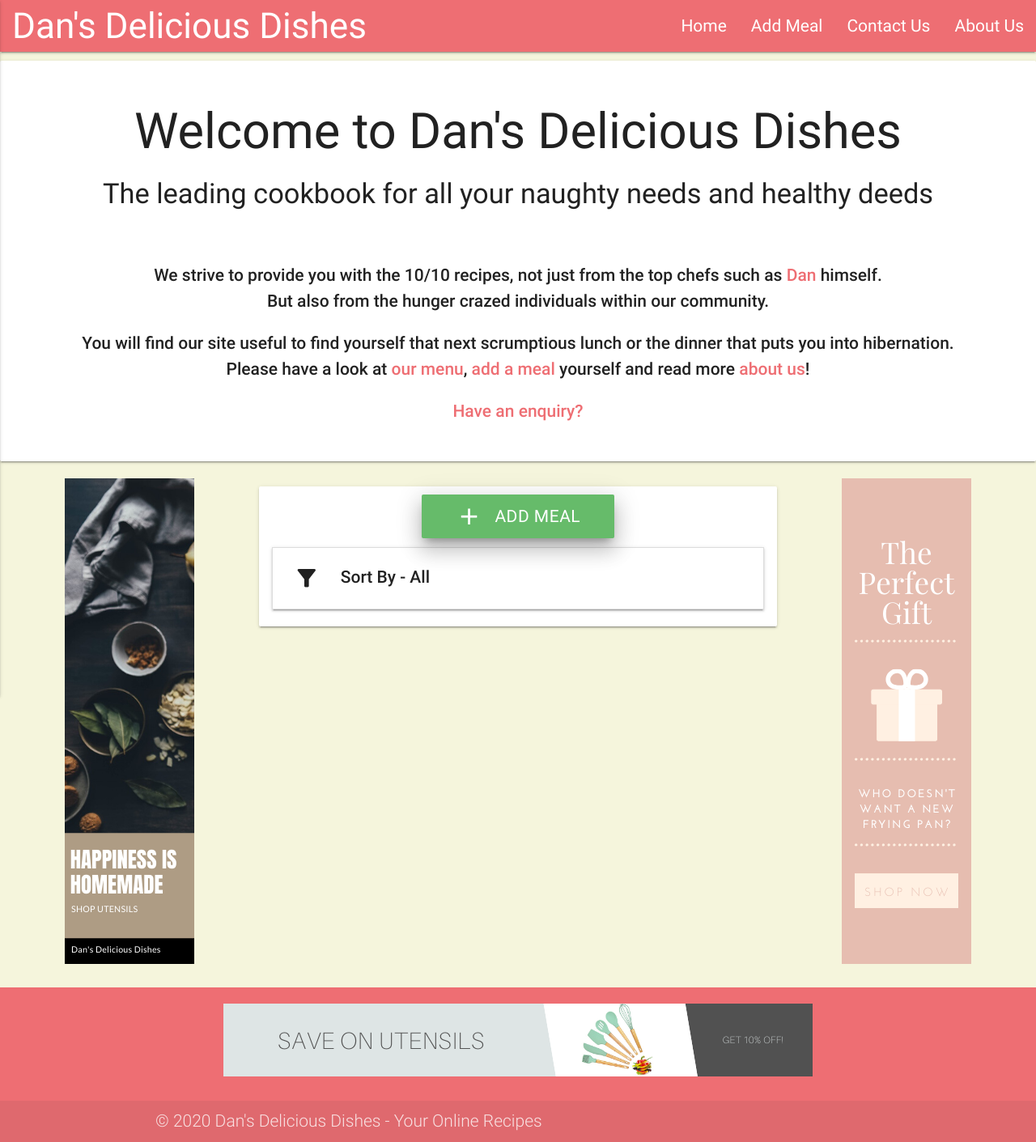
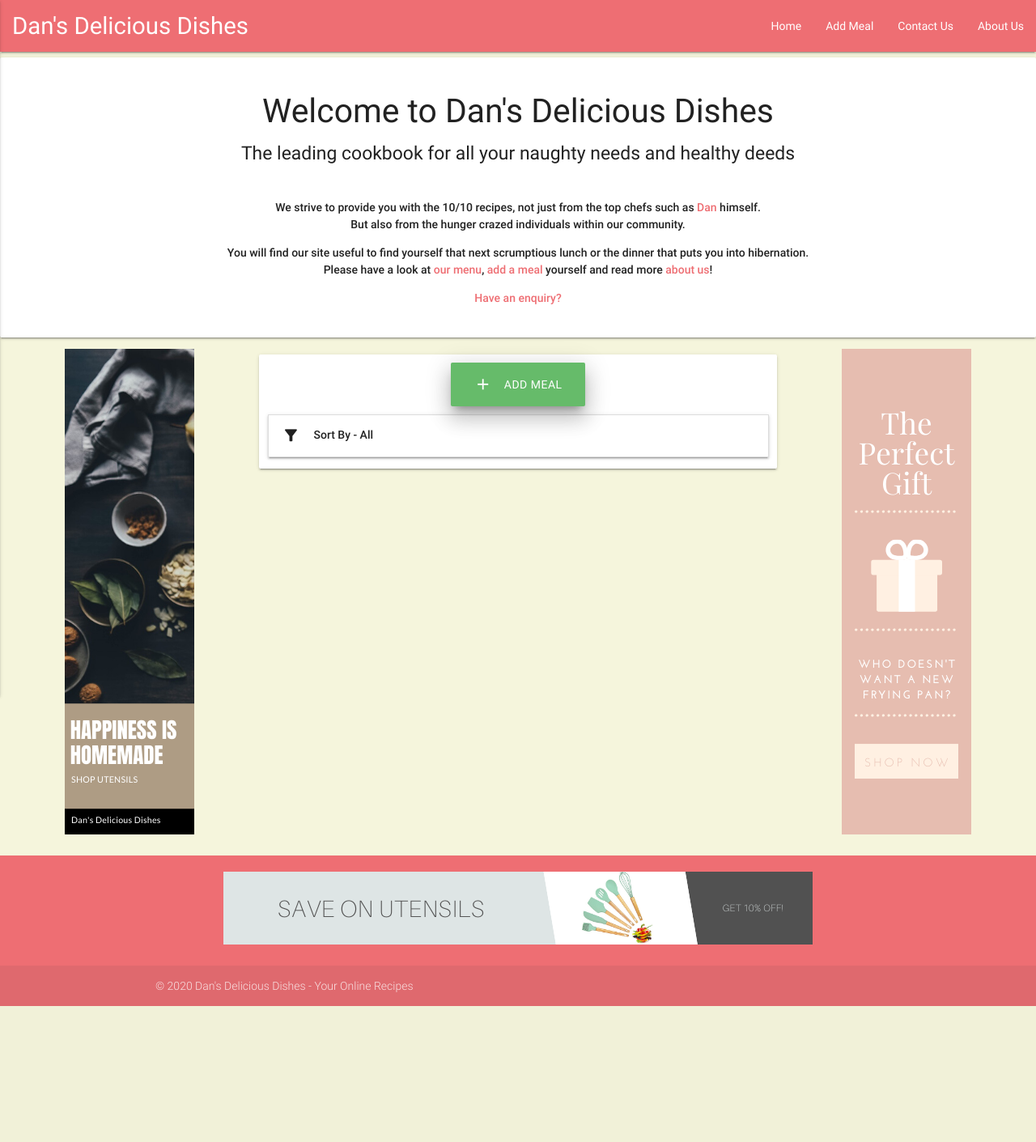
Before and after one commit to DanArmstrong124/cook-book, a Flask app: page / in a window 1280 px wide. Shown: the whole page at 81% size. After the commit the page ends 1243 px from the top, so only its background shows below. Run offline with Flask 2, Linux system fonts and the light colour scheme; data that the repository does not hold is empty; some libraries are stand-ins or nearby versions.

Commit message:
Updated CSS

```diff
--- a/static/css/media.css
+++ b/static/css/media.css
@@ -1,5 +1,11 @@
-@media only screen and (min-width:0px) {
-  html{
-      font-size: 21px !important;
-  }
+@media only screen and (min-width:600px) {
+    html{
+      font-size: 18px !important;
+    }
 }
+
+@media only screen and (min-width: 900px) {
+    html{
+        font-size: 14px !important;
+    }
+}
--- a/static/css/style.css
+++ b/static/css/style.css
@@ -1,3 +1,7 @@
+html{
+    font-size: 21px;
+}
+
 body{
     background-color: beige;
 
--- a/templates/meals.html
+++ b/templates/meals.html
@@ -14,10 +14,10 @@
     </div>
 </div>
 <div class="row">
-        <div class="col m3 center advert hide-on-med-and-down">
+        <div class="col l3 center advert hide-on-med-and-down">
             <a href="https://www.argos.co.uk/search/spoon/?clickOrigin=searchbar:home:term:spoon" target="_blank"><img src={{url_for('static', filename='images/skyscrape1.png')}} class="responsive-img"></a>
         </div>
-<div class="col s6 card-panel">
+<div class="col s12 l6 card-panel">
 <div class="add-btn center">
 <a class=" btn-large z-depth-5 waves-effect waves-light green lighten-1" href="{{url_for("add_meals")}}"><i class="material-icons left">add</i>Add Meal</a>
 </div>
@@ -79,7 +79,7 @@
     {% endfor %}
 </ul>
 </div>
-        <div class="col s3 center advert hide-on-med-and-down">
+        <div class="col l3 center advert hide-on-med-and-down">
             <a href="https://www.argos.co.uk/search/frying-pan/?clickOrigin=searchbar:search:term:frying+pan" target="_blank"><img src={{url_for('static', filename='images/skyscrape2.png')}} class="responsive-img"></a>
         </div>
 </div>
```
